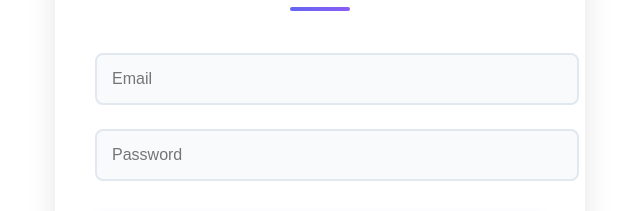
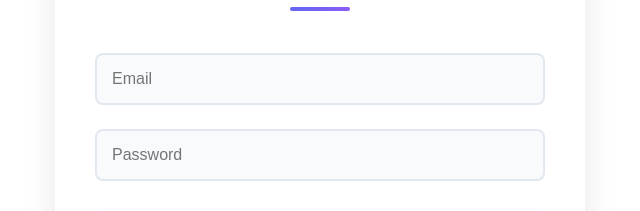
Before and after one commit to Roshang06/ResBuilder, a React (Create React App) app: page / in a window 1280 px wide. Shown: the part 187-398 px from the top of the page, without its empty margins (320-960 px from the left). Built offline with nearby package versions, Linux system fonts and the light colour scheme.

Commit message:
fixed misaligned email and password field

```diff
--- a/src/styles/Auth.css
+++ b/src/styles/Auth.css
@@ -39,6 +39,7 @@
 .auth-container form {
   display: flex;
   flex-direction: column;
+  width: 100%; /* Add this line */
 }
 
 .auth-container input {
@@ -49,6 +50,8 @@
   font-size: 16px;
   transition: all 0.3s ease;
   background-color: #f8fafc;
+  width: 100%; /* Add this line */
+  box-sizing: border-box; /* Add this line */
 }
 
 .auth-container input:focus {
```
